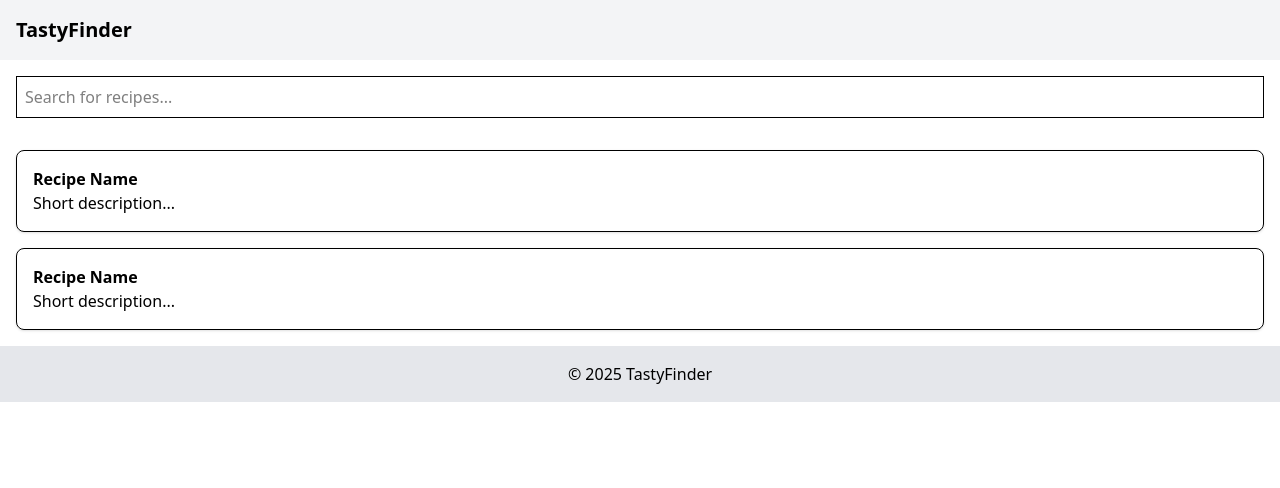
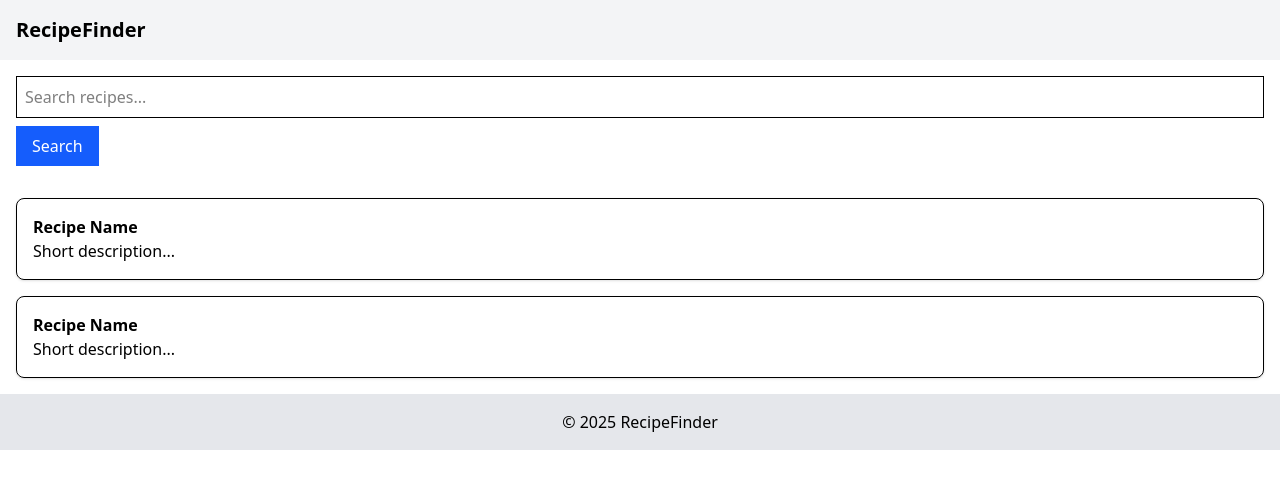
Before and after one commit to Sirumba/recipe-finder-alxCapstone, a React (Vite) app: page / in a window 1280 px wide. Shown: the top 488 px of the page. Built offline with nearby package versions, Linux system fonts and the light colour scheme.

Commit message:
Fetch recipes from TheMealDB API based on search query

```diff
--- a/src/components/Footer.jsx
+++ b/src/components/Footer.jsx
@@ -1,7 +1,7 @@
 export default function Footer() {
   return (
     <footer className="p-4 bg-gray-200 text-center">
-      <p>© 2025 TastyFinder</p>
+      <p>© 2025 RecipeFinder</p>
     </footer>
   );
 }
--- a/src/components/Header.jsx
+++ b/src/components/Header.jsx
@@ -1,7 +1,7 @@
 export default function Header() {
   return (
     <header className="p-4 bg-gray-100">
-      <h1 className="text-xl font-bold">TastyFinder</h1>
+      <h1 className="text-xl font-bold">RecipeFinder</h1>
     </header>
   );
 }
--- a/src/components/SearchBar.jsx
+++ b/src/components/SearchBar.jsx
@@ -3,16 +3,41 @@ import useRecipeStore from "../store/recipeStore";
 export default function SearchBar() {
   const setSearchQuery = useRecipeStore((state) => state.setSearchQuery);
   const searchQuery = useRecipeStore((state) => state.searchQuery);
+  const setRecipes = useRecipeStore((state) => state.setRecipes);
+  const setLoading = useRecipeStore((state) => state.setLoading);
+  const setError = useRecipeStore((state) => state.setError);
+  const clearError = useRecipeStore((state) => state.clearError);
+
+  const handleSearch = async (e) => {
+    e.preventDefault();
+
+    setLoading(true);
+    clearError();
+
+    try {
+      const response = await axios.get(
+        `https://www.themealdb.com/api/json/v1/1/search.php?s=${searchQuery}`
+      );
+      setRecipes(response.data.meals || []);
+    } catch (error) {
+      setError("Failed to fetch recipes. Please try again.");
+    } finally {
+      setLoading(false);
+    }
+  };
 
   return (
-    <div className="p-4">
+    <form onSubmit={handleSearch} className="p-4">
       <input
         type="text"
         value={searchQuery}
         onChange={(e) => setSearchQuery(e.target.value)}
-        placeholder="Search for recipes..."
+        placeholder="Search recipes..."
         className="border p-2 w-full"
       />
-    </div>
+      <button type="submit" className="mt-2 px-4 py-2 bg-blue-600 text-white">
+        Search
+      </button>
+    </form>
   );
 }
```
